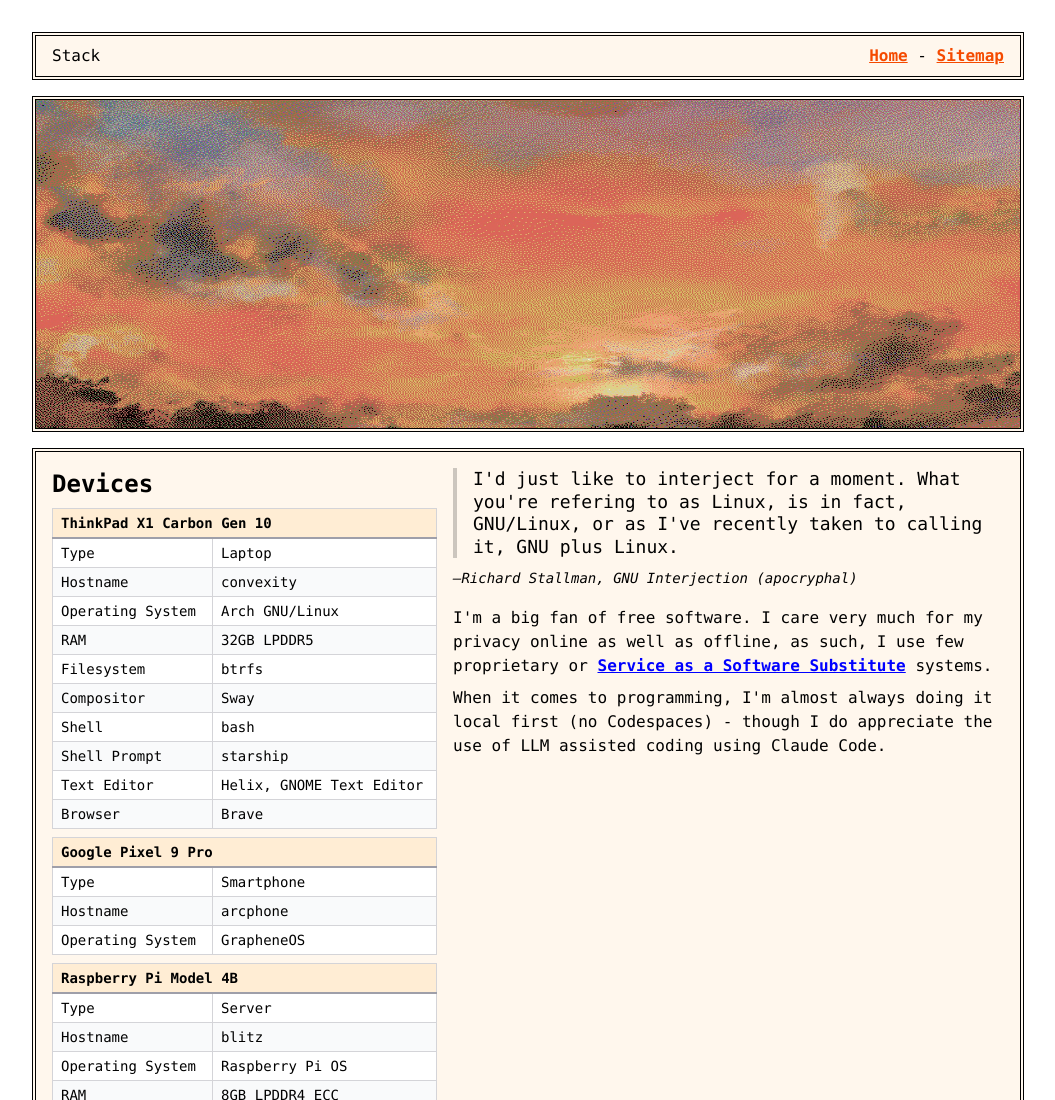
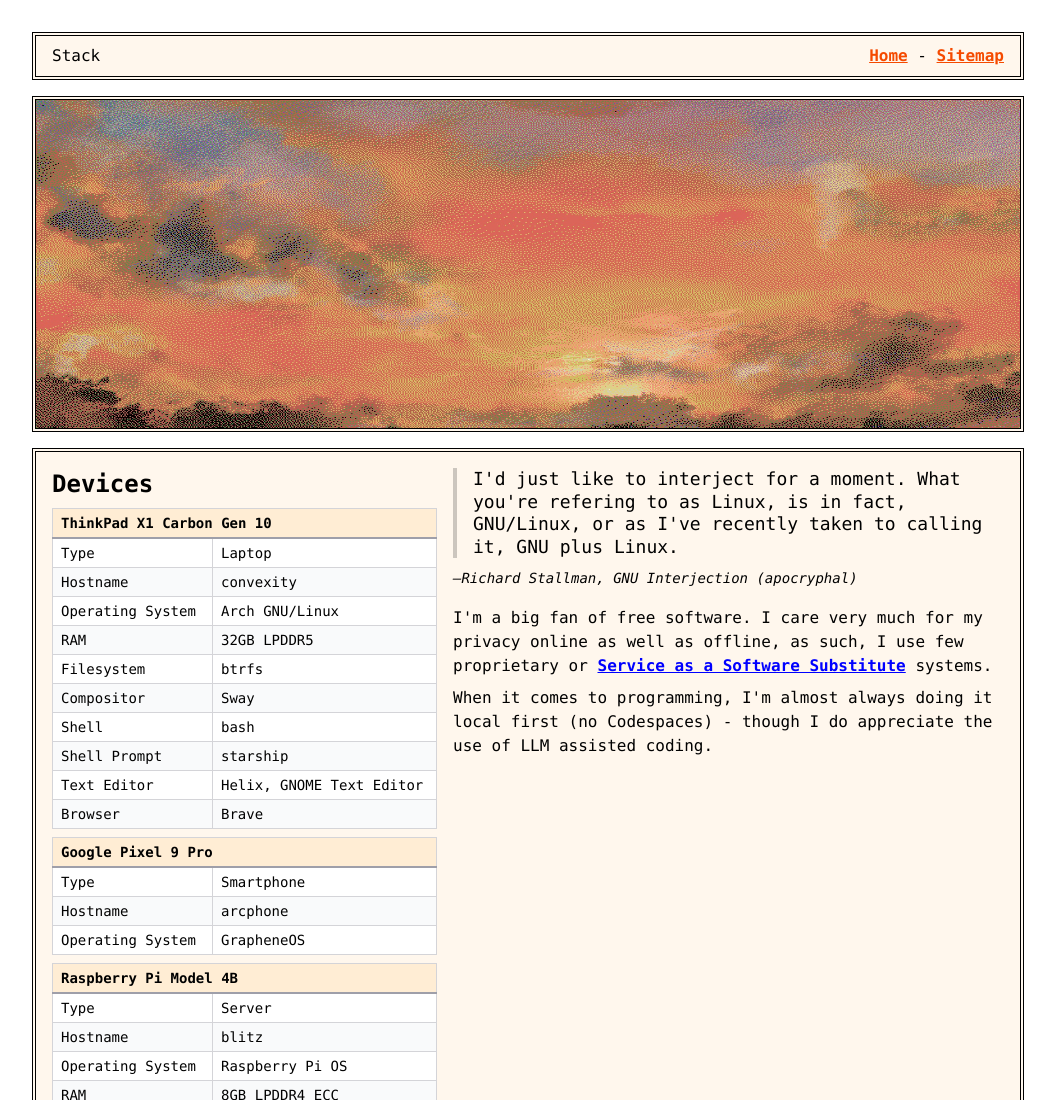
Before and after one commit to arcmaximizer/website, a website built with Vite: page stack.html in a window 1280 px wide. Shown: the top 1100 px of the page, without its empty margins (112-1167 px from the left). Built offline with nearby package versions, Linux system fonts and the light colour scheme.

Commit message:
remove claude code

```diff
--- a/stack.html
+++ b/stack.html
@@ -51,7 +51,7 @@
           <p class="mt-2">
             When it comes to programming, I'm almost always doing it local first
             (no Codespaces) - though I do appreciate the use of LLM assisted
-            coding using Claude Code.
+            coding.
           </p>
         </section>
         <div class="flex flex-col gap-2">
```
